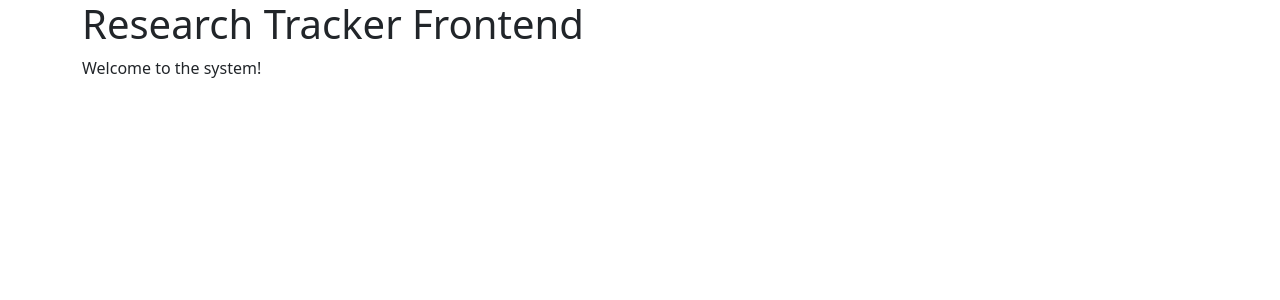
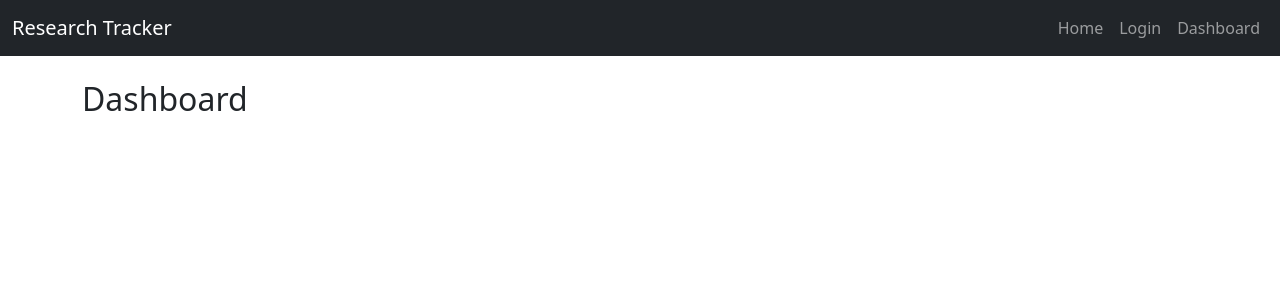
Before and after one commit to SachiraJayadewa/ResearchTrackerFrontEnd, a React (Create React App) app: page /dashboard in a window 1280 px wide. Shown: the top 300 px of the page. Built offline with nearby package versions, Linux system fonts and the light colour scheme.

Commit message:
Setup basic React structure with routing and navbar

```diff
--- a/package.json
+++ b/package.json
@@ -11,9 +11,12 @@
     "@types/node": "^16.18.126",
     "@types/react": "^19.2.3",
     "@types/react-dom": "^19.2.2",
+    "axios": "^1.13.2",
     "bootstrap": "^5.3.8",
     "react": "^19.2.0",
     "react-dom": "^19.2.0",
+    "react-icons": "^5.5.0",
+    "react-router-dom": "^7.9.5",
     "react-scripts": "5.0.1",
     "typescript": "^4.9.5",
     "web-vitals": "^2.1.4"
--- a/src/App.tsx
+++ b/src/App.tsx
@@ -1,9 +1,22 @@
+import React from "react";
+import { BrowserRouter as Router, Routes, Route } from "react-router-dom";
+import Navbar from "./components/Navbar";
+import Home from "./pages/Home";
+import Login from "./pages/Login";
+import Dashboard from "./pages/Dashboard";
+
 function App() {
   return (
-    <div className="container">
-      <h1>Research Tracker Frontend</h1>
-      <p>Welcome to the system!</p>
-    </div>
+    <Router>
+      <Navbar />
+      <div className="container mt-4">
+        <Routes>
+          <Route path="/" element={<Home />} />
+          <Route path="/login" element={<Login />} />
+          <Route path="/dashboard" element={<Dashboard />} />
+        </Routes>
+      </div>
+    </Router>
   );
 }
 
--- /dev/null
+++ b/src/components/Navbar.tsx
@@ -0,0 +1,35 @@
+import React from "react";
+import { Link } from "react-router-dom";
+
+const Navbar: React.FC = () => {
+  return (
+    <nav className="navbar navbar-expand-lg navbar-dark bg-dark">
+      <div className="container-fluid">
+        <Link className="navbar-brand" to="/">
+          Research Tracker
+        </Link>
+        <div className="collapse navbar-collapse">
+          <ul className="navbar-nav ms-auto">
+            <li className="nav-item">
+              <Link className="nav-link" to="/">
+                Home
+              </Link>
+            </li>
+            <li className="nav-item">
+              <Link className="nav-link" to="/login">
+                Login
+              </Link>
+            </li>
+            <li className="nav-item">
+              <Link className="nav-link" to="/dashboard">
+                Dashboard
+              </Link>
+            </li>
+          </ul>
+        </div>
+      </div>
+    </nav>
+  );
+};
+
+export default Navbar;
--- /dev/null
+++ b/src/pages/Dashboard.tsx
@@ -0,0 +1,7 @@
+import React from "react";
+
+const Dashboard: React.FC = () => {
+  return <h2>Dashboard</h2>;
+};
+
+export default Dashboard;
--- /dev/null
+++ b/src/pages/Home.tsx
@@ -0,0 +1,7 @@
+import React from "react";
+
+const Home: React.FC = () => {
+  return <h2>Welcome to Research Tracker</h2>;
+};
+
+export default Home;
--- /dev/null
+++ b/src/pages/Login.tsx
@@ -0,0 +1,7 @@
+import React from "react";
+
+const Login: React.FC = () => {
+  return <h2>Login Page</h2>;
+};
+
+export default Login;
```
Also changed, not shown: 1 other file (tests, documents, lock files or other folders).
